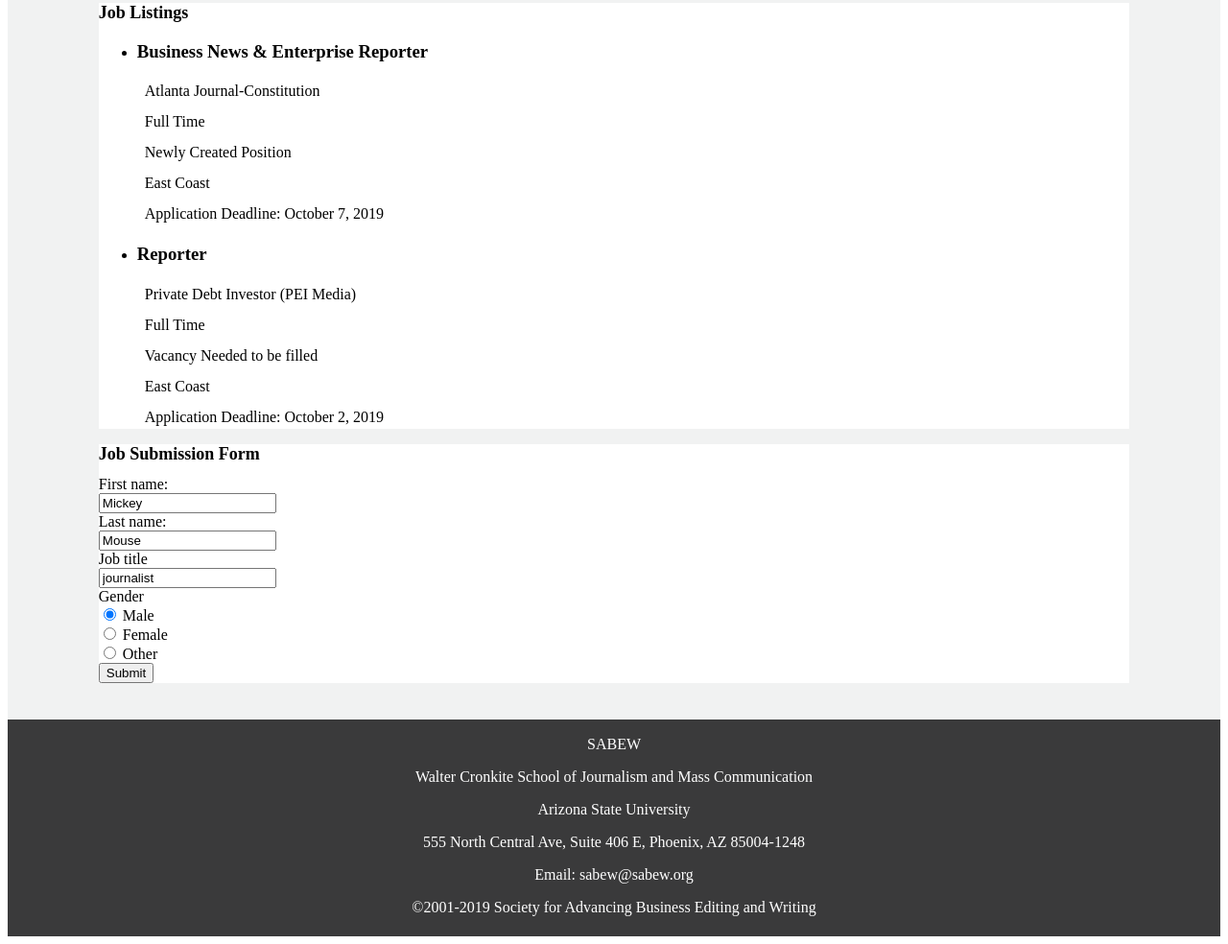
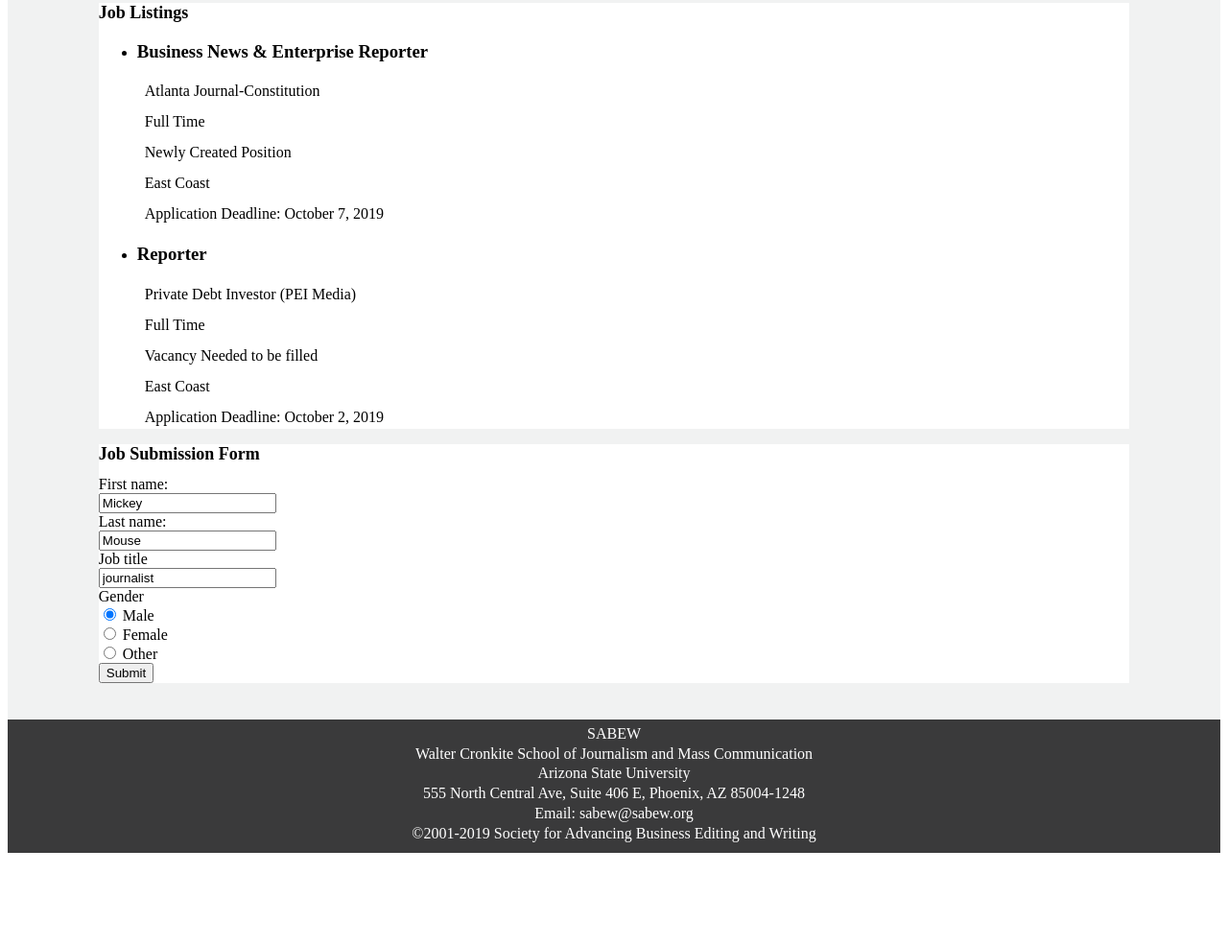
Before and after one commit to j4502-fs19/sabew-sec1, a plain HTML site: page index.html in a window 1280 px wide. Shown: the part 465-1449 px from the top of the page at 96% size. After the commit the page ends 1362 px from the top, so only its background shows below. Drawn offline with Linux system fonts and the light colour scheme.

Commit message:
foot-line-height

```diff
--- a/index.css
+++ b/index.css
@@ -75,6 +75,11 @@ padding-bottom: 5px;
 
 }
 
+#footer p{
+  margin:0.5em;
+  line-height: 0.8em;
+}
+
 #footer a:link, #footer a:visited{
  text-decoration: none;
  color:white;
```
